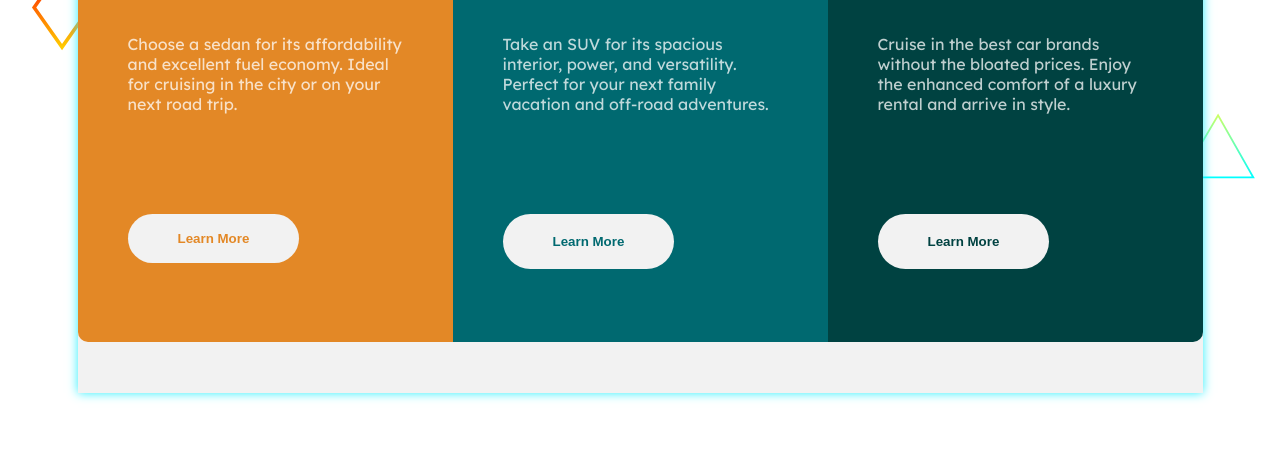
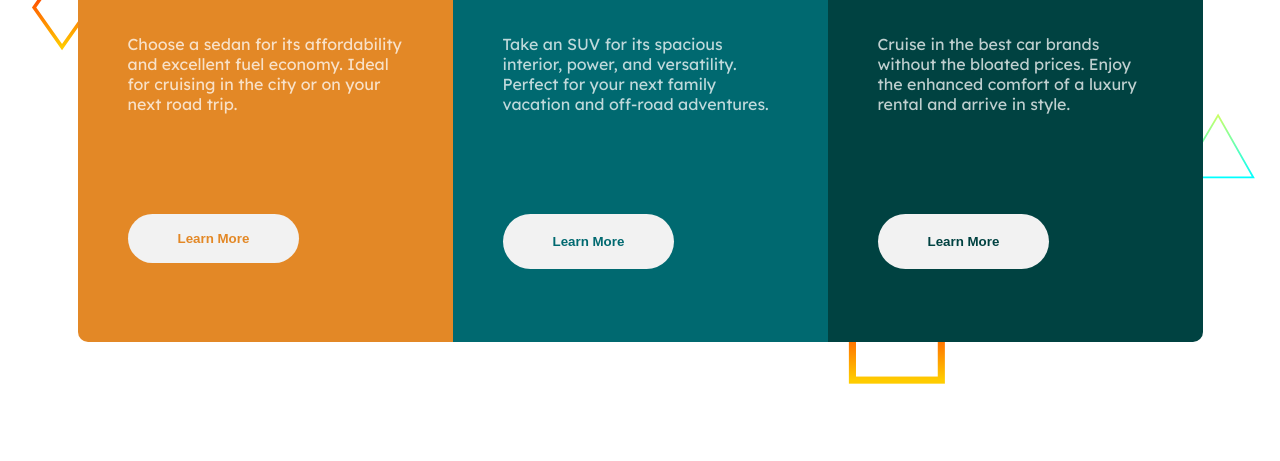
Before and after one commit to pauloricardoma/Desafios-HTML-e-CSS, a plain HTML site: page 3-column-preview-card-component-main/index.html in a window 1280 px wide. Shown: the part 339-800 px from the top of the page. Drawn offline with Linux system fonts and the light colour scheme.

Commit message:
Update index.html

```diff
--- a/3-column-preview-card-component-main/index.html
+++ b/3-column-preview-card-component-main/index.html
@@ -20,7 +20,6 @@
 
 <body>
   <section class="main-bg">
-    <div class="secondary-bg">
       <div class="main-content">
         <div class="description-content back-one">
           <img src="./images/icon-sedans.svg" alt="">
@@ -44,7 +43,6 @@
           <button type="button" class="more-three" href="#"><strong>Learn More</strong></button>
         </div>
       </div>
-    </div>
   </section>
 </body>
 
```
